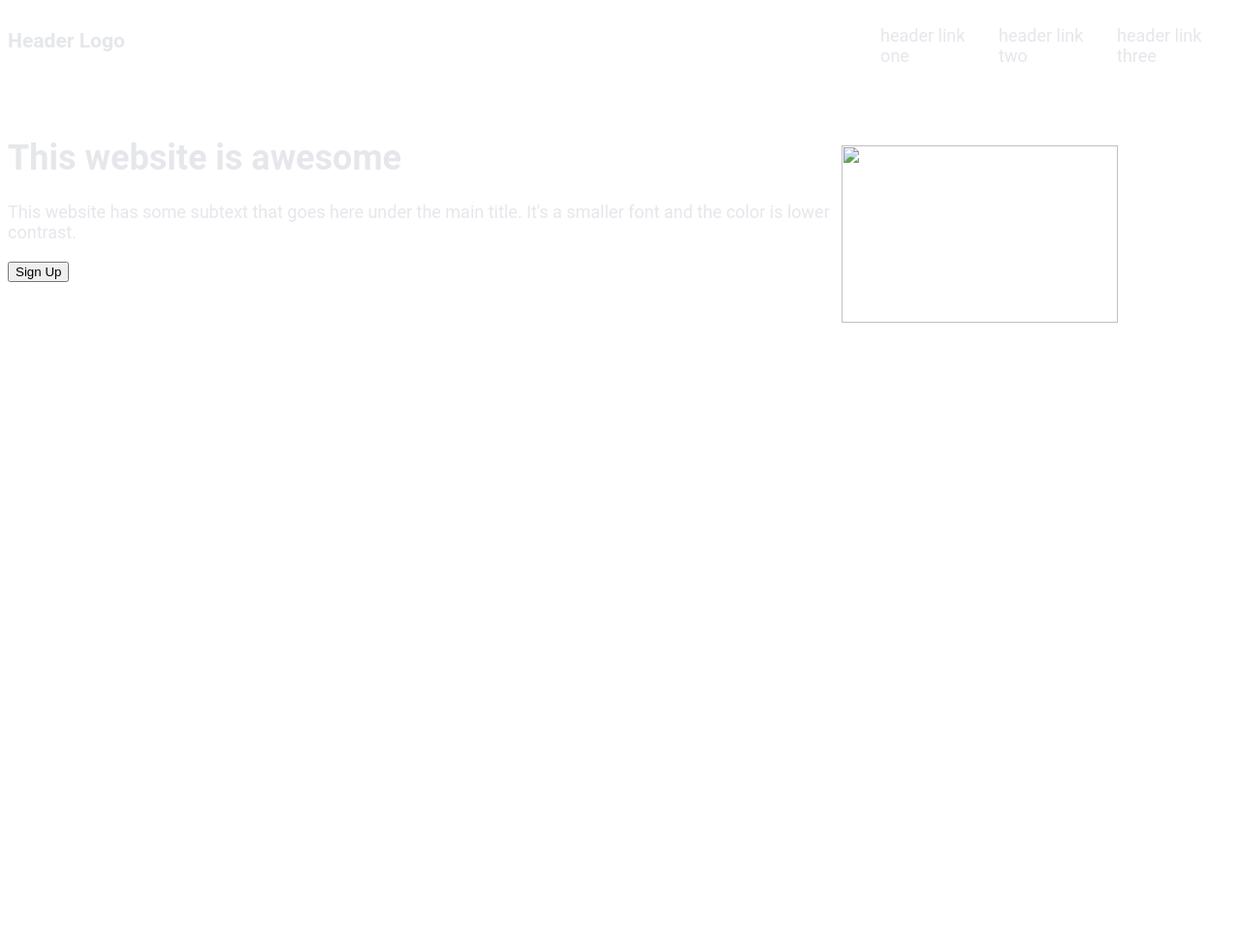
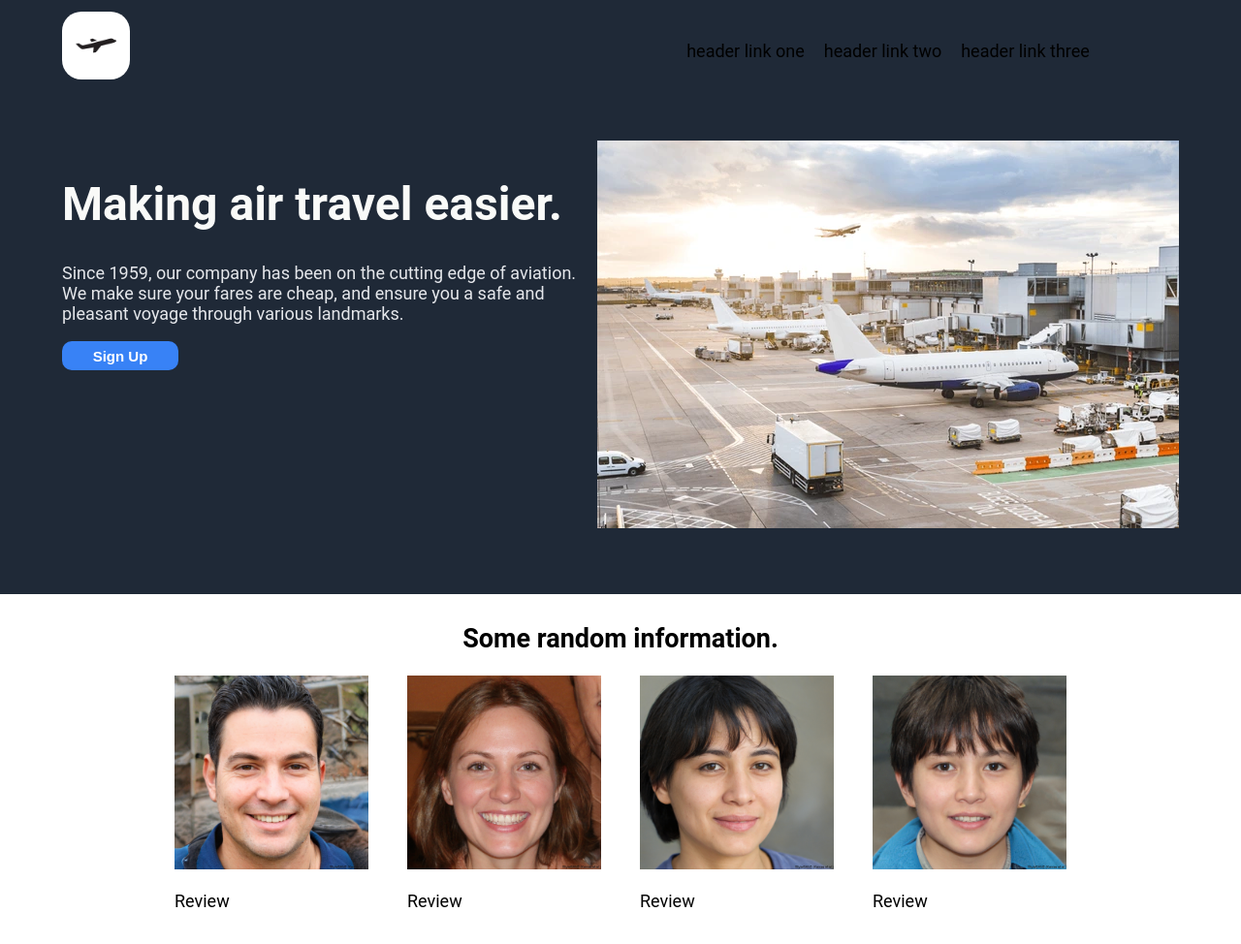
Before and after one commit to KikoCoding/landing-page, a plain HTML site: page index.html in a window 1280 px wide. Shown: the whole page at 97% size. Before the commit the page ends 800 px from the top, so only its background shows below. Drawn offline with Linux system fonts and the light colour scheme.

Commit message:
1# Please enter the commit message for your changes. Lines starting

```diff
--- a/index.html
+++ b/index.html
@@ -9,10 +9,10 @@
 <body>
     <div class="header">
         <div class="header1">
-            <h3 class="logo">Header Logo</h3>
+            <img class="logo" width="70" height="70" src="planelogo.jpg">
             <div>
-                <h1>This website is awesome</h1>
-                <p>This website has some subtext that goes here under the main title. It's a smaller font and the color is lower contrast.</p>
+                <h1>Making air travel easier.</h1>
+                <p class="secondarytext">Since 1959, our company has been on the cutting edge of aviation. We make sure your fares are cheap, and ensure you a safe and pleasant voyage through various landmarks.</p>
                 <button class="button1">Sign Up</button>
             </div>
         </div>
@@ -22,11 +22,29 @@
                 <li>header link two</li>
                 <li>header link three</li>
             </ul>
-            <img width="285" height="183" src="business.jpeg">
+            <img width="auto" height="auto" src="airport.webp">
         </div>
     </div>
     <div class="body container1">
-
+        <h2>Some random information.</h2>
+        <div class="reviews">
+            <div>
+                <img width="200" height="200" src="person1.jpeg">
+                <p>Review</p>
+            </div>
+            <div>
+                <img width="200" height="200" src="person2.jpeg">
+                <p>Review</p>
+            </div>
+            <div>
+                <img width="200" height="200" src="person3.jpeg">
+                <p>Review</p>
+            </div>
+            <div>
+                <img width="200" height="200" src="person4.jpeg">
+                <p>Review</p>
+            </div>
+        </div>
     </div>
 </body>
 </html>
--- a/style.css
+++ b/style.css
@@ -1,18 +1,66 @@
 body{
     font-family: 'Roboto', Helvetica, sans-serif;
     font-size: 18px;
-    color: #E5E7EB;
+    margin:0px;
 }
+
+.logo{
+    border-radius: 20px;
+    margin-bottom: 64px;
+}
+
+.header.links{
+    justify-content: center;
+    gap: 20px;
+}
+
 .header{
     display: flex;
     justify-content: center;
     gap:12px;
+    padding-top: 12px;
+    padding-left: 64px;
+    padding-right: 64px;
+    padding-bottom:64px;
+    background-color: #1F2937;
 }
 
-.logo, .header.links{
-    padding-bottom:64px;
+.button1{
+    background-color: #3882F6;
+    color:white;
+    border: none;
+    border-radius: 10px;
+    font-size: 15px;
+    font-weight: 900;
+    width: 120px;
+    height: 30px;
 }
 
+.body.container1{
+    margin: 30px;
+}
+.reviews{
+    display:flex;
+    justify-content: center;
+    gap: 40px;
+}
+.secondarytext{
+    color: #e5e7eb;
+}
+p, .header.links{
+    font-size: 18px;
+}
+
+h2{
+    display:flex;
+    justify-content: center;
+}
+
+h1{
+    font-size: 48px;
+    font-weight: 1200;
+    color: #F9FAF8
+}
 ul{
     list-style-type: none;
 }
```
Also changed, not shown: 01.png (added), 02.png (added), airport.webp (added), person1.jpeg (added), person2.jpeg (added), person3.jpeg (added), person4.jpeg (added), planelogo.jpg (added).
